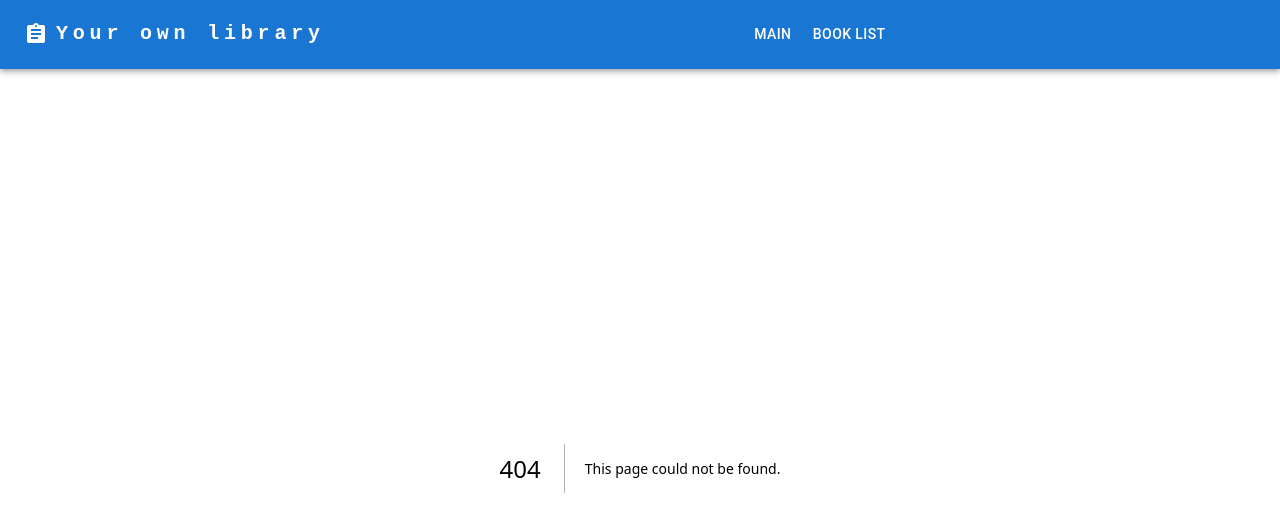
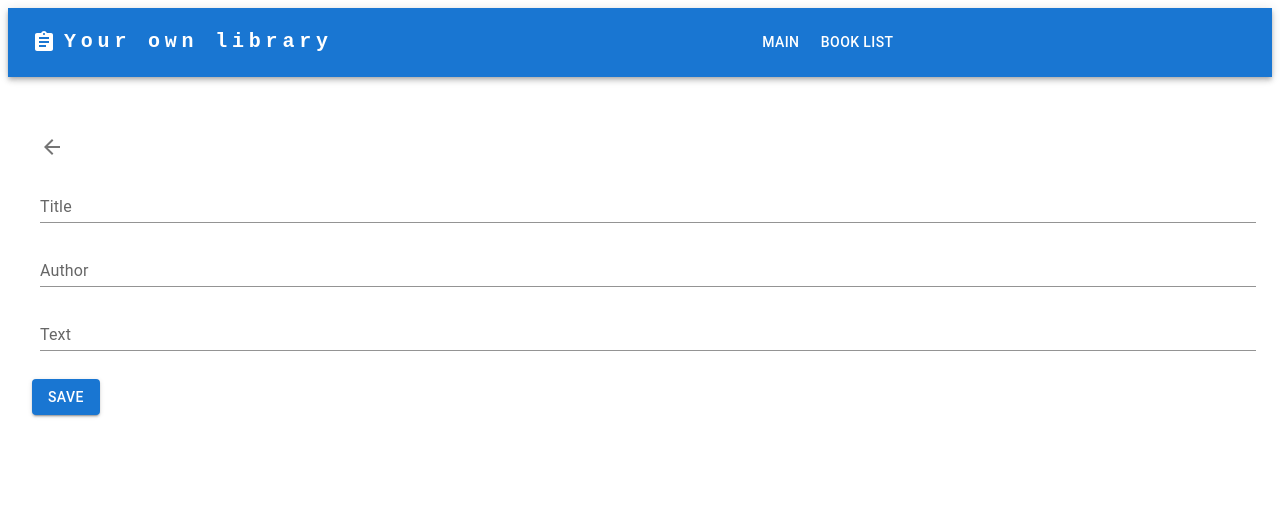
Before and after one commit to Tiomuch/ReactBooks, a Next.js app: page /custom-book in a window 1280 px wide. Before the commit this address had no page. Shown: the top 532 px of the page. Built offline with nearby package versions, Linux system fonts and the light colour scheme.

Commit message:
Create custom book page

```diff
--- /dev/null
+++ b/src/app/custom-book/page.tsx
@@ -0,0 +1,97 @@
+'use client'
+import { Box, Button, Container, IconButton, TextField } from '@mui/material'
+import React, { useEffect, useState } from 'react'
+import ArrowBackIcon from '@mui/icons-material/ArrowBack'
+import { useRouter, useSearchParams } from 'next/navigation'
+
+export default function CustomBook() {
+  const router = useRouter()
+  const query = useSearchParams()
+  // console.log(query.get('id'))
+  const [title, setTitle] = useState<string>('')
+  const [author, setAuthor] = useState<string>('')
+  const [text, setText] = useState<string>('')
+
+  const onSaveClick = () => {
+    router.back()
+  }
+
+  const onTitleChange = (event: any) => {
+    setTitle(event.target.value)
+  }
+
+  const onAuthorChange = (event: any) => {
+    setAuthor(event.target.value)
+  }
+
+  const onTextChange = (event: any) => {
+    setText(event.target.value)
+  }
+
+  useEffect(() => {
+    return () => {
+      setTitle('')
+      setAuthor('')
+      setText('')
+    }
+  }, [])
+
+  return (
+    <Container
+      maxWidth="xl"
+      style={{
+        alignItems: 'center',
+        justifyContent: 'center',
+        marginTop: 50,
+      }}
+    >
+      <Box
+        component="form"
+        sx={{
+          '& .MuiTextField-root': { m: 1, width: '100%' },
+        }}
+        noValidate
+        autoComplete="off"
+      >
+        <IconButton onClick={router.back}>
+          <ArrowBackIcon />
+        </IconButton>
+
+        <TextField
+          id="standard-multiline-flexible"
+          label="Title"
+          multiline
+          maxRows={4}
+          variant="standard"
+          onChange={onTitleChange}
+        />
+
+        <TextField
+          id="standard-multiline-flexible-author"
+          label="Author"
+          multiline
+          maxRows={4}
+          variant="standard"
+          onChange={onAuthorChange}
+        />
+
+        <TextField
+          id="standard-multiline-flexible-text"
+          label="Text"
+          multiline
+          maxRows={10}
+          variant="standard"
+          onChange={onTextChange}
+        />
+
+        <Button
+          onClick={onSaveClick}
+          variant="contained"
+          style={{ marginTop: '20px' }}
+        >
+          Save
+        </Button>
+      </Box>
+    </Container>
+  )
+}
```
Also changed, not shown: src/app/books/page.tsx (+20 -26 lines).
